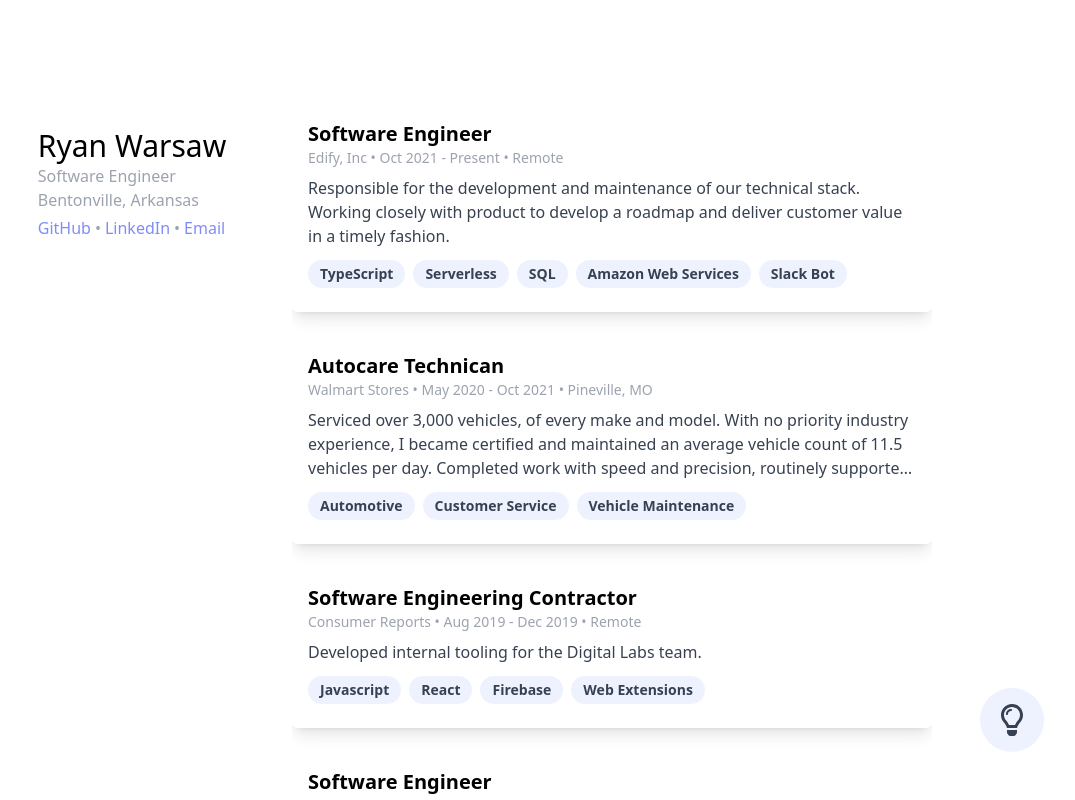
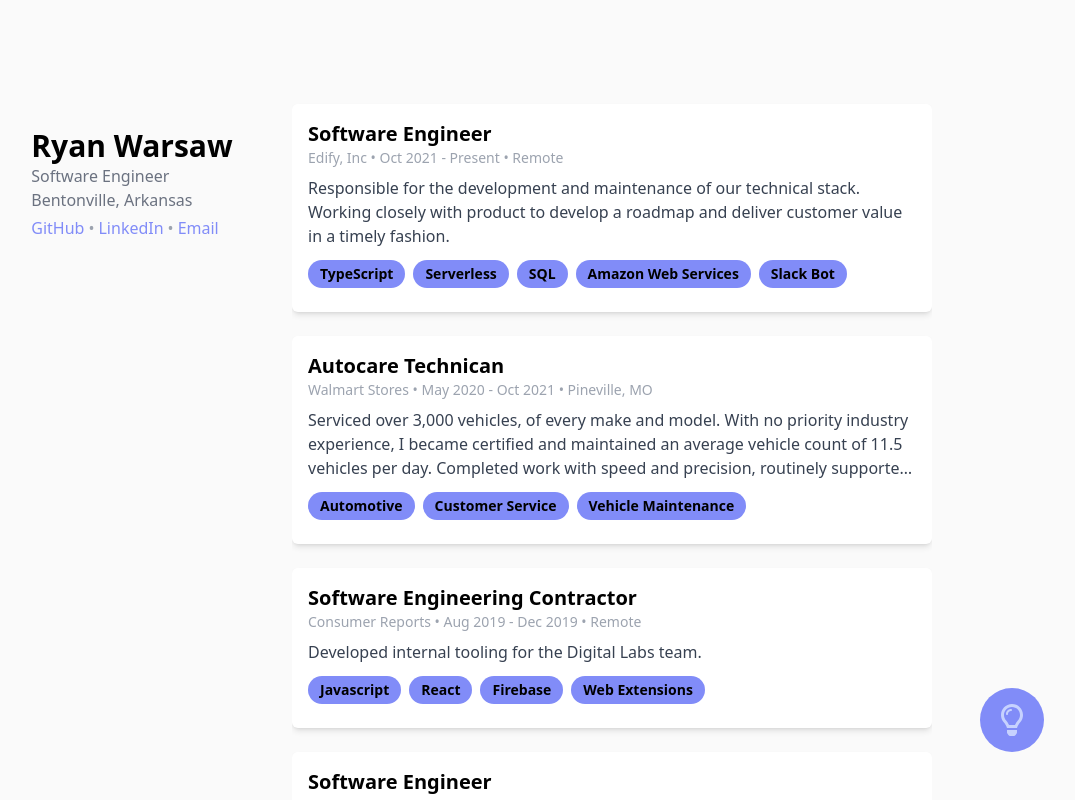
Before and after one commit to ryanwarsaw/ryanwarsaw.com, a Next.js app: page / in a window 1280 px wide. Shown: the whole page, without its empty margins (188-1263 px from the left). Built offline with nearby package versions, Linux system fonts and the light colour scheme.

Commit message:
Make some design components more consistent

```diff
--- a/src/components/Card.tsx
+++ b/src/components/Card.tsx
@@ -5,7 +5,7 @@ import { Job } from "../misc/types";
 type Props = { job: Job };
 
 const Card = ({ job }: Props) => (
-  <div className="bg-white max-w-4xl dark:bg-slate-800 overflow-hidden rounded-md shadow-lg p-4 my-6">
+  <div className="bg-white max-w-4xl dark:bg-slate-800 overflow-hidden rounded-md shadow-md p-4 my-6">
     <div className="flex justify-between">
       <div>
         <div className="font-bold text-xl dark:text-white">{job.title}</div>
@@ -29,7 +29,7 @@ const Card = ({ job }: Props) => (
 
     <div className="pt-1 truncate">
       {job.tags?.map((tag) => (
-        <span className="inline-block bg-indigo-50 dark:bg-indigo-700 rounded-full px-3 py-1 text-sm font-semibold text-gray-700 dark:text-white mr-2 mb-2">
+        <span className="inline-block bg-indigo-400 dark:bg-indigo-700 rounded-full px-3 py-1 text-sm font-semibold dark:text-white mr-2 mb-2">
           {tag}
         </span>
       ))}
--- a/src/components/FabButton.tsx
+++ b/src/components/FabButton.tsx
@@ -18,11 +18,11 @@ const FabButton = () => {
   return (
     <button
       onClick={toggleTheme}
-      className="absolute bottom-12 right-12 bg-indigo-50 dark:bg-indigo-700 h-16 w-16 rounded-full flex items-center justify-center"
+      className="absolute bottom-12 right-12 bg-indigo-400 dark:bg-indigo-700 h-16 w-16 rounded-full flex items-center justify-center"
     >
       <svg
         viewBox="0 0 384 512"
-        className="h-8 w-8 fill-gray-700 dark:fill-indigo-300"
+        className="h-8 w-8 fill-indigo-200 dark:fill-indigo-300"
       >
         <path d="M112.1 454.3c0 6.297 1.816 12.44 5.284 17.69l17.14 25.69c5.25 7.875 17.17 14.28 26.64 14.28h61.67c9.438 0 21.36-6.401 26.61-14.28l17.08-25.68c2.938-4.438 5.348-12.37 5.348-17.7L272 415.1h-160L112.1 454.3zM192 0C90.02 .3203 16 82.97 16 175.1c0 44.38 16.44 84.84 43.56 115.8c16.53 18.84 42.34 58.23 52.22 91.45c.0313 .25 .0938 .5166 .125 .7823h160.2c.0313-.2656 .0938-.5166 .125-.7823c9.875-33.22 35.69-72.61 52.22-91.45C351.6 260.8 368 220.4 368 175.1C368 78.8 289.2 .0039 192 0zM288.4 260.1c-15.66 17.85-35.04 46.3-49.05 75.89h-94.61c-14.01-29.59-33.39-58.04-49.04-75.88C75.24 236.8 64 206.1 64 175.1C64 113.3 112.1 48.25 191.1 48C262.6 48 320 105.4 320 175.1C320 206.1 308.8 236.8 288.4 260.1zM176 80C131.9 80 96 115.9 96 160c0 8.844 7.156 16 16 16S128 168.8 128 160c0-26.47 21.53-48 48-48c8.844 0 16-7.148 16-15.99S184.8 80 176 80z" />
       </svg>
--- a/src/pages/index.tsx
+++ b/src/pages/index.tsx
@@ -34,7 +34,7 @@ const Home: NextPage = () => {
         <link rel="icon" href="/favicon.ico" />
       </Head>
 
-      <main className="bg-white dark:bg-slate-900 grid grid-cols-8">
+      <main className="bg-neutral-50 dark:bg-slate-900 grid grid-cols-8">
         <div className="col-start-2 col-end-4 mt-4 pt-24 flex flex-col items-center">
           <div className="flex flex-col">
             <Image
@@ -44,11 +44,13 @@ const Home: NextPage = () => {
               unoptimized={true}
               width={200}
               height={200}
-              className="rounded-md"
+              className="rounded-full"
             />
-            <div className="text-3xl pt-4 dark:text-white">Ryan Warsaw</div>
-            <span className="text-gray-400 text-md">Software Engineer</span>
-            <span className="text-gray-400 text-md">Bentonville, Arkansas</span>
+            <div className="text-3xl pt-4 font-bold dark:text-white">
+              Ryan Warsaw
+            </div>
+            <span className="text-gray-500 text-md">Software Engineer</span>
+            <span className="text-gray-500 text-md">Bentonville, Arkansas</span>
             <div className="flex flex-row items-center">
               <a
                 href="https://github.com/ryanwarsaw"
```
